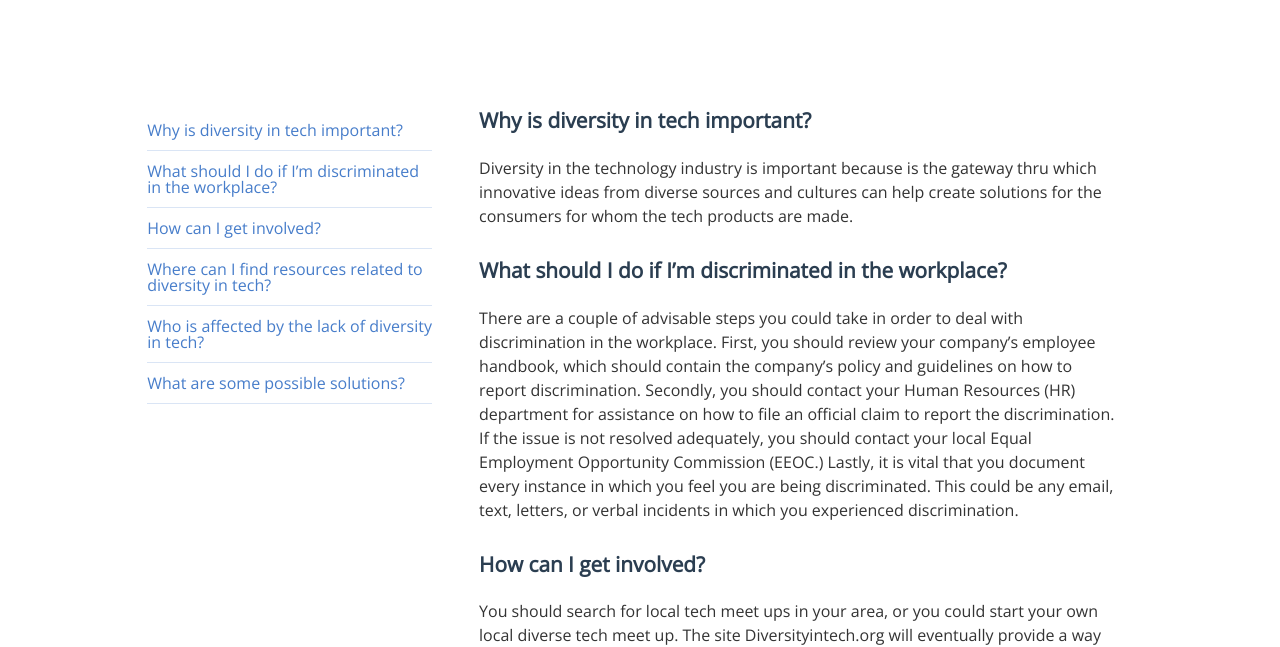
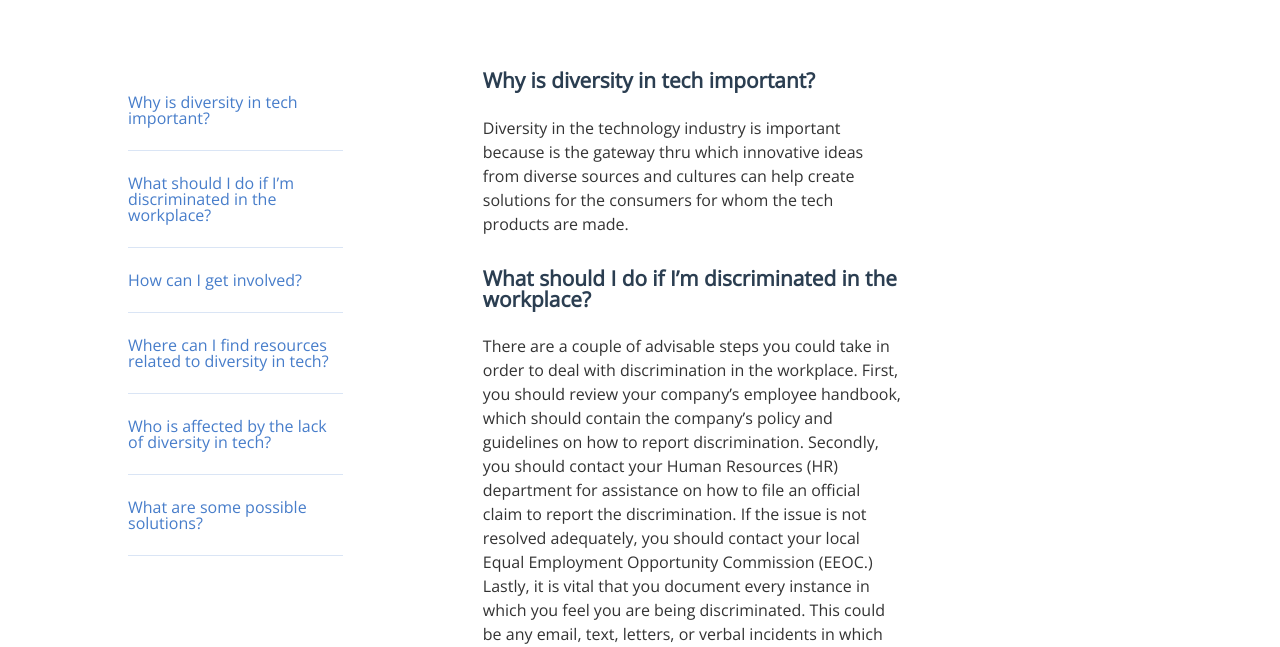
Before and after one commit to TitoSopena/Diversity-in-tech, a plain HTML site: page faq.html in a window 1280 px wide. Shown: the part 161-808 px from the top of the page. Drawn offline with nearby package versions, Linux system fonts and the light colour scheme.

Commit message:
updated FAQ page

```diff
--- a/css/style.scss
+++ b/css/style.scss
@@ -895,14 +895,14 @@ h4 {
   font-family: $opensans;
 }
 .scroll-on-page {
-  @include padding(15vh 10em 5em 9.2em);
-  $base-line-height: 2 !default;
-  $base-spacing: 1.5em !default;
+  @include padding(10vh 7em 5em 8em);
+  $base-line-height: 1.5em !default;
+  $base-spacing: 3em !default;
   $action-color: #477DCA !default;
   $dark-gray: #333 !default;
   $large-screen: em(860) !default;
   $base-font-color: $dark-gray !default;
-  margin-left: 20%;
+
 
   display: inline-block;
 
@@ -919,9 +919,9 @@ h4 {
   }
 
   .scroll-on-page-link {
-    // border-bottom: 1px solid transparentize($action-color, 0.8);
+    border-bottom: 1px solid transparentize($action-color, 0.8);
     display: block;
-    margin-right: $base-spacing;
+    margin-right: 35%;
     outline: none;
     padding: ($base-spacing / 2) 0;
 
@@ -931,7 +931,7 @@ h4 {
   }
 
   article {
-
+    margin-right: 20%;
 
     p {
       color: $base-font-color;
@@ -943,7 +943,7 @@ h4 {
     }
 
     @include media($large-screen) {
-      @include span-columns(8);
+      @include span-columns(5);
     }
   }
 }
```
Also changed, not shown: css/style.css, 1 other file.
